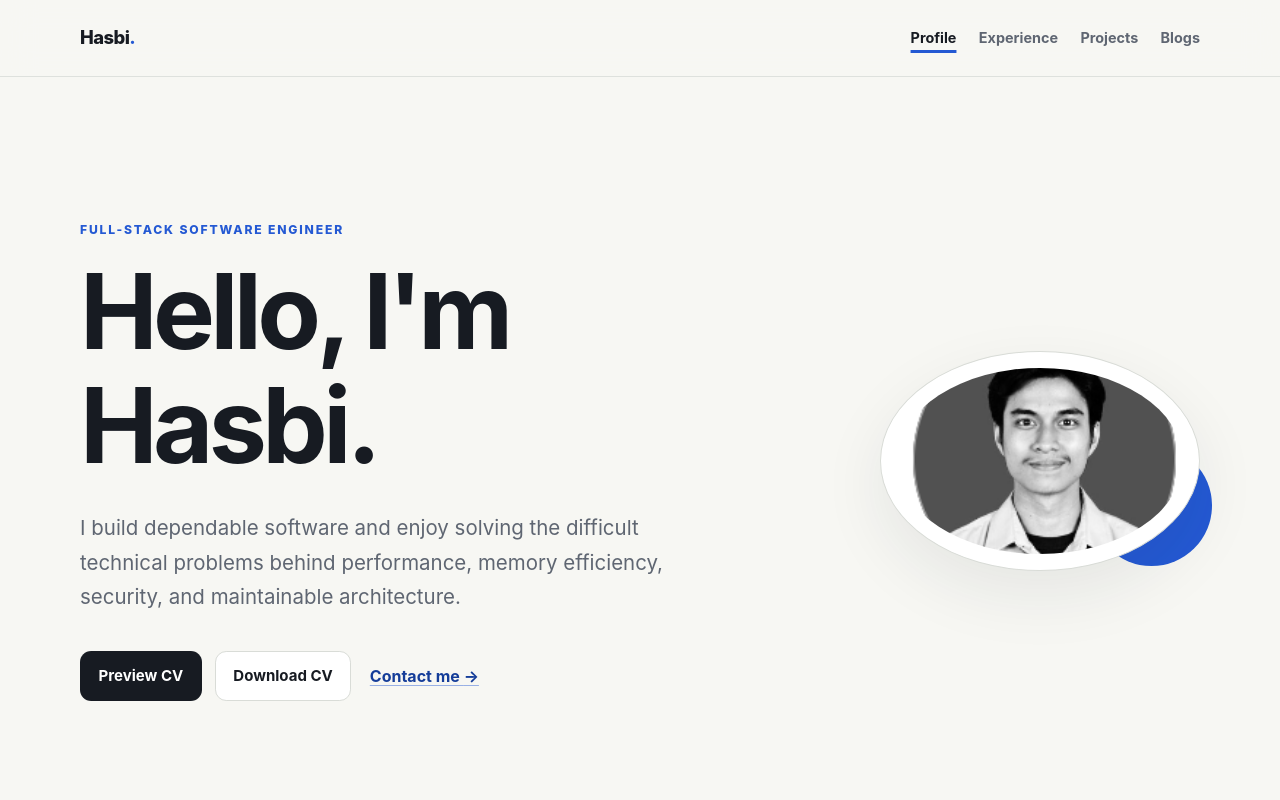
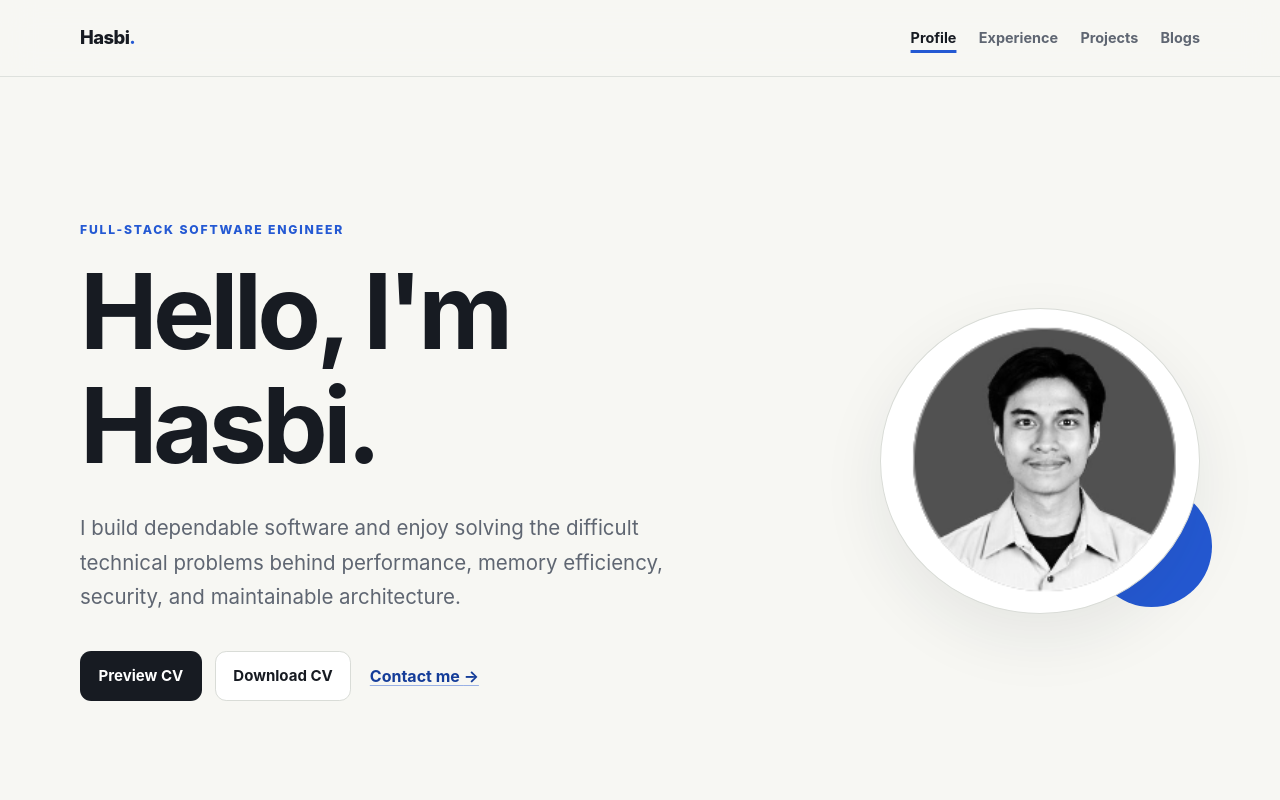
Before and after one commit to hasmbly/hasmbly.github.io, an Eleventy site: page index.njk in a window 1280 px wide. Shown: the top 800 px of the page. Built offline with nearby package versions, Linux system fonts and the light colour scheme; Eleventy itself is replaced by a stand-in of ours; files that its build step writes are made by us from their sources.

Commit message:
Fix profile portrait proportions

```diff
--- a/assets/styles.css
+++ b/assets/styles.css
@@ -240,8 +240,11 @@ h3 {
 
 .portrait-frame {
   position: relative;
+  display: grid;
+  aspect-ratio: 196 / 186;
   margin: 0;
   padding: clamp(0.7rem, 2vw, 1rem);
+  place-items: center;
   border: 1px solid var(--line);
   border-radius: 50%;
   background: var(--surface);
@@ -262,9 +265,9 @@ h3 {
 
 .portrait-frame img {
   width: 100%;
-  aspect-ratio: 1;
+  height: 100%;
   border-radius: 50%;
-  object-fit: cover;
+  object-fit: contain;
 }
 
 .section {
--- a/index.njk
+++ b/index.njk
@@ -20,7 +20,7 @@ permalink: index.html
     </div>
   </div>
   <figure class="portrait-frame">
-    <img src="/assets/hasbi-profile.png" width="198" height="186" alt="Portrait of Hasbi">
+    <img src="/assets/hasbi-profile.png" width="196" height="186" alt="Portrait of Hasbi">
   </figure>
 </section>
 
```
